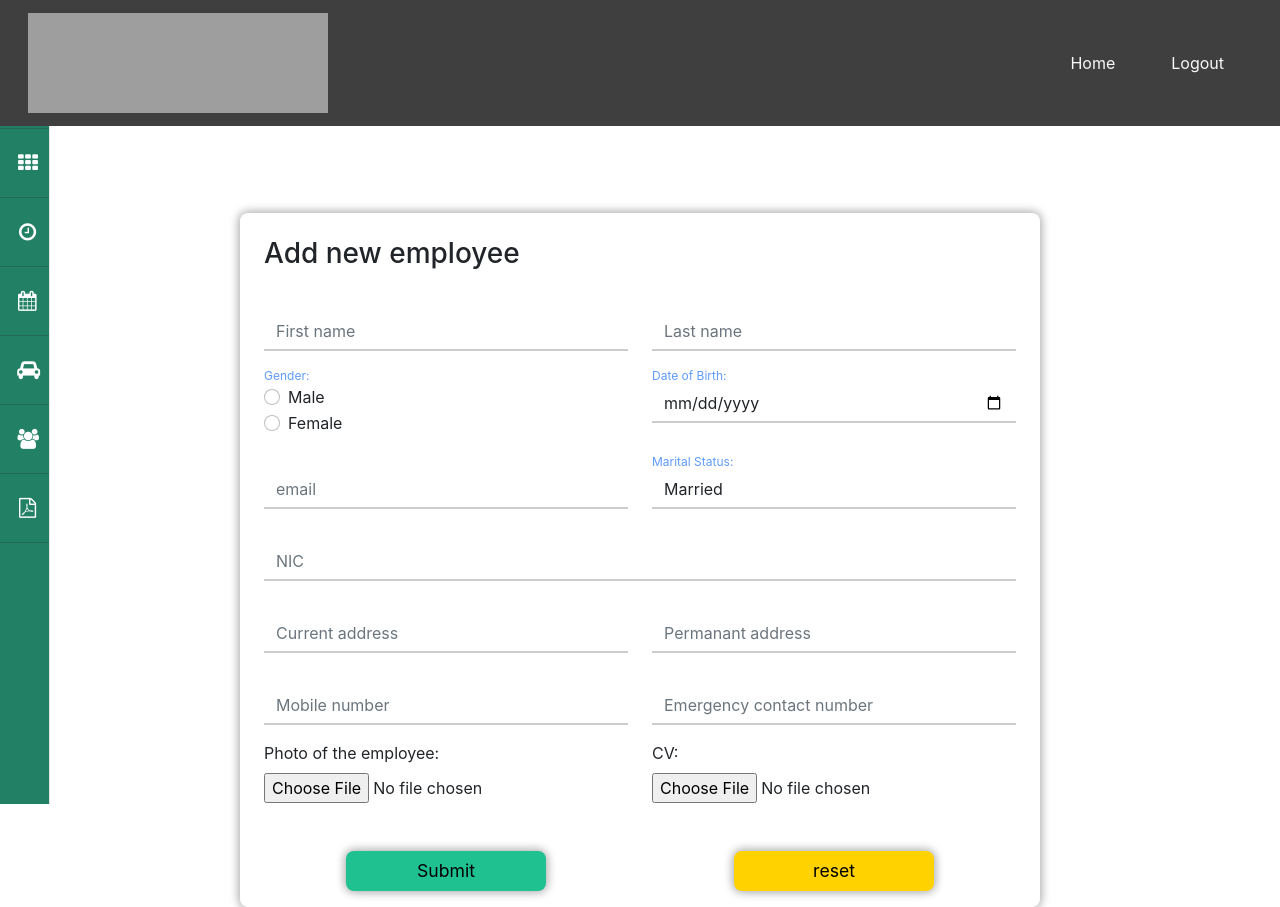
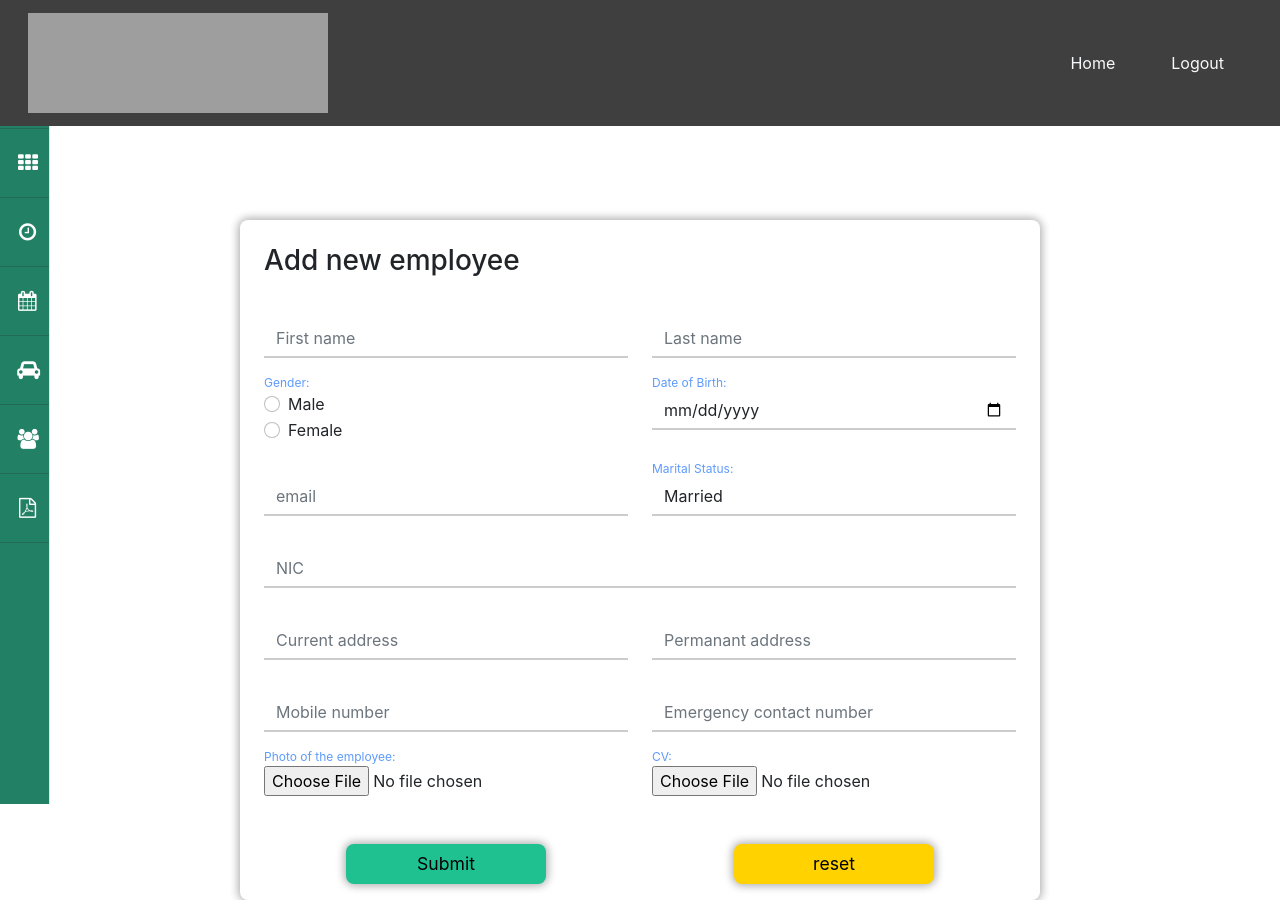
Before and after one commit to KaveenLaksitha/rentX, a React (Create React App) app: page /addEmployee in a window 1280 px wide. Built offline with nearby package versions, Linux system fonts and the light colour scheme; grey boxes are pictures that could not be loaded; the HTML template or start-up script is replaced by a standard one; a web font is replaced by a local one.

Commit message:
add employee view updated

```diff
--- a/src/components/views/employee views/addEmployee.js
+++ b/src/components/views/employee views/addEmployee.js
@@ -184,7 +184,7 @@ function addEmployee() {
                                             <div className="row">
                                                 <div className="form-group col-md-6">
                                                     <div className="form-group">
-                                                        <label for="empPic">Photo of the employee:</label>
+                                                        <label class="form-label-emp" for="empPic">Photo of the employee:</label>
                                                         <input
                                                             required
                                                             id="empPic"
@@ -198,7 +198,7 @@ function addEmployee() {
                                                 </div>
                                                 <div className="form-group col-md-6">
                                                     <div className="form-group">
-                                                        <label for="cv">CV:</label>
+                                                        <label class="form-label-emp" for="cv">CV:</label>
                                                         <input
                                                             required
                                                             id="cv"
```
